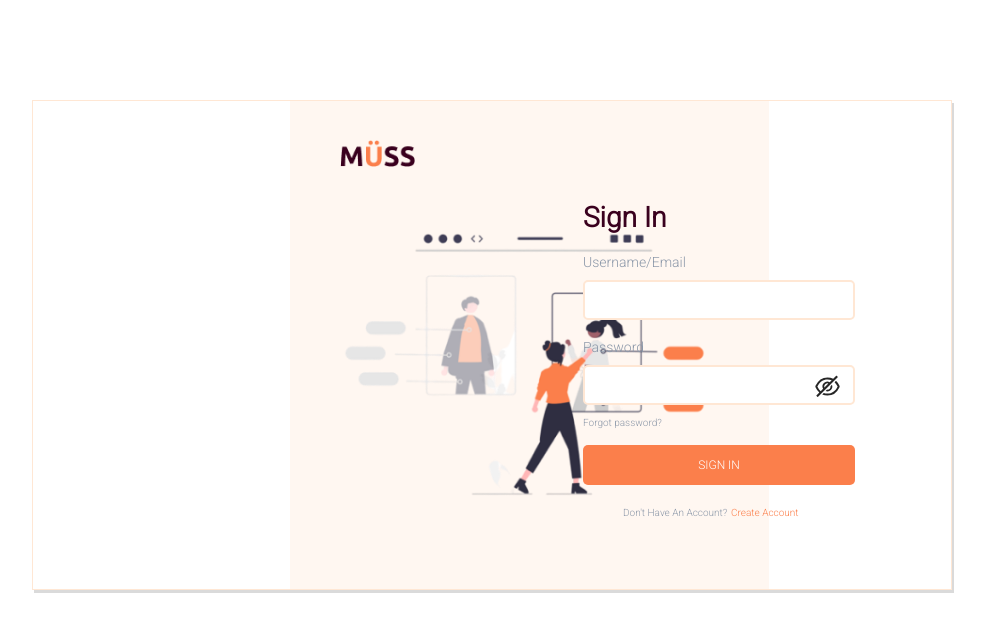
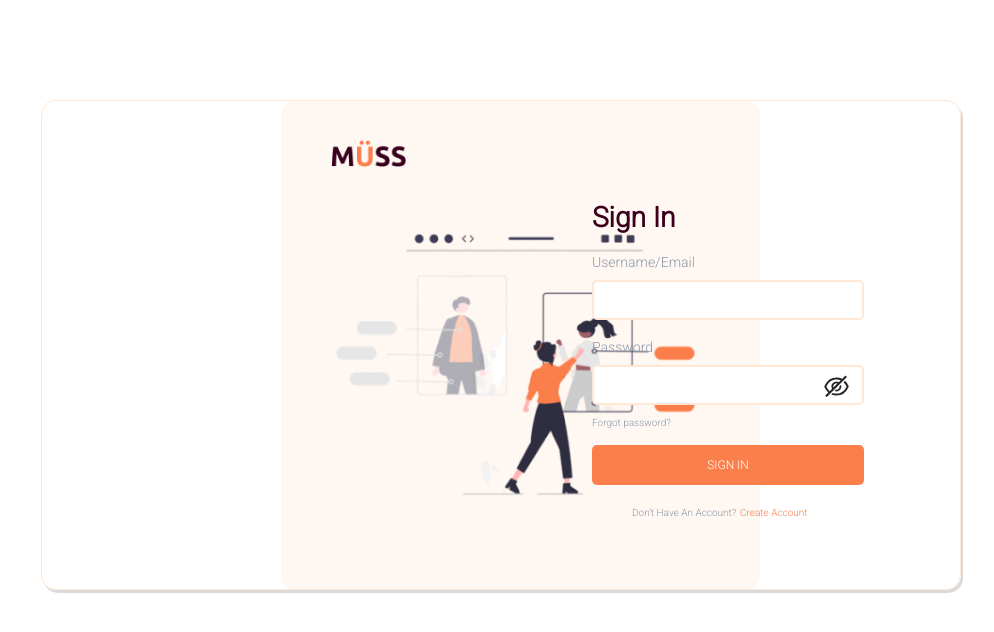
Before and after one commit to ducthangng/muess, a React (Create React App) app in the folder ui/: page /login in a window 1280 px wide. Shown: the top 632 px of the page, without its empty margins (19-1013 px from the left). Built offline with nearby package versions, Linux system fonts and the light colour scheme.

Commit message:
minor update

```diff
--- a/ui/src/pages/Login/Login.css
+++ b/ui/src/pages/Login/Login.css
@@ -4,7 +4,8 @@
     height: 490px;
     width: 479px;
     top: 100px;
-    left: 309px;
+    left: 300px;
+    border-radius: 15px;
 }
 
 .box-1 .login_logo {
@@ -26,7 +27,8 @@
     height: 490px;
     width: 920px;
     top: 100px;
-    right: 309px;
+    right: 300px;
+    border-radius: 15px;
     box-shadow: 2px 3px #dadada;
 }
 
```
